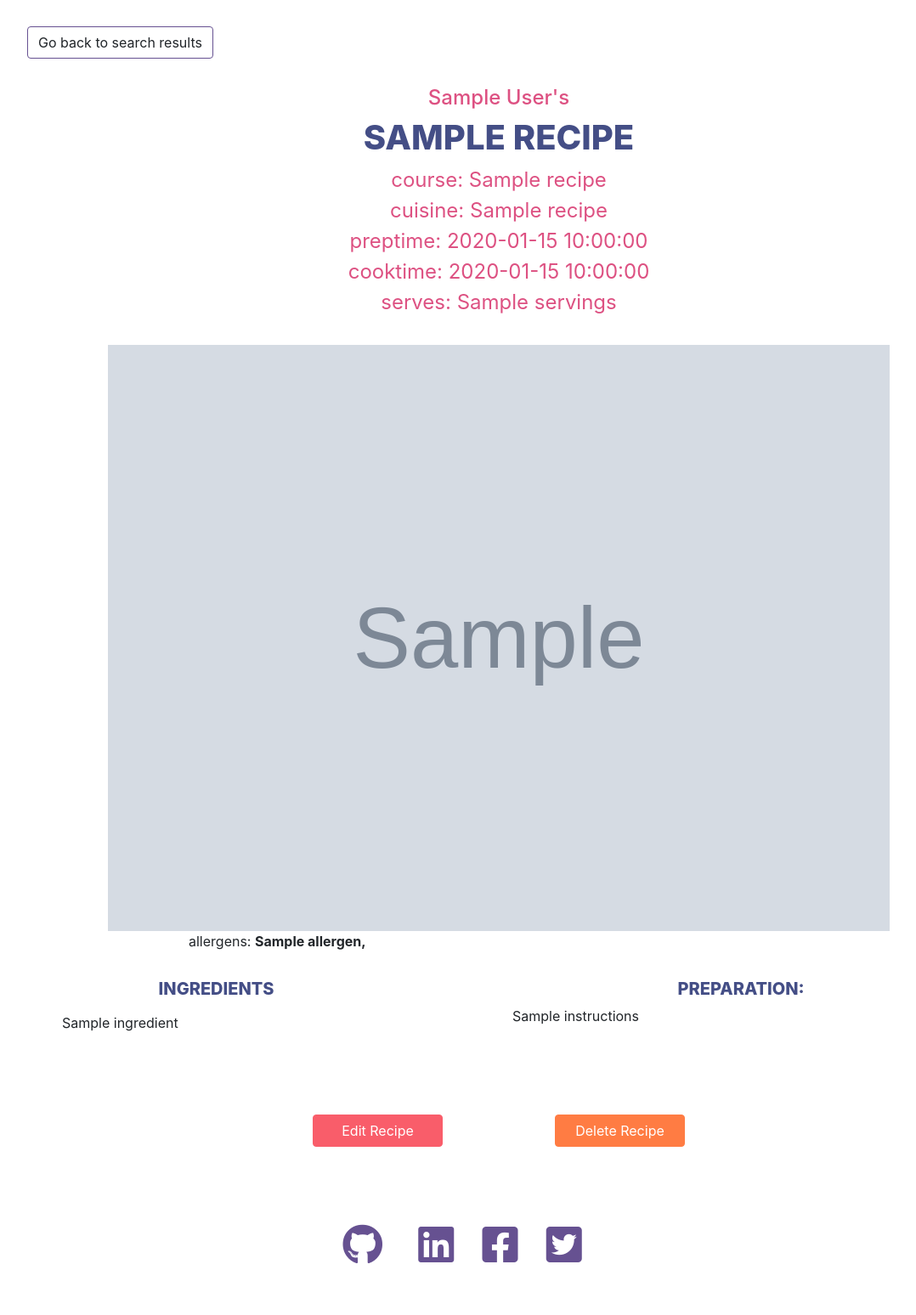
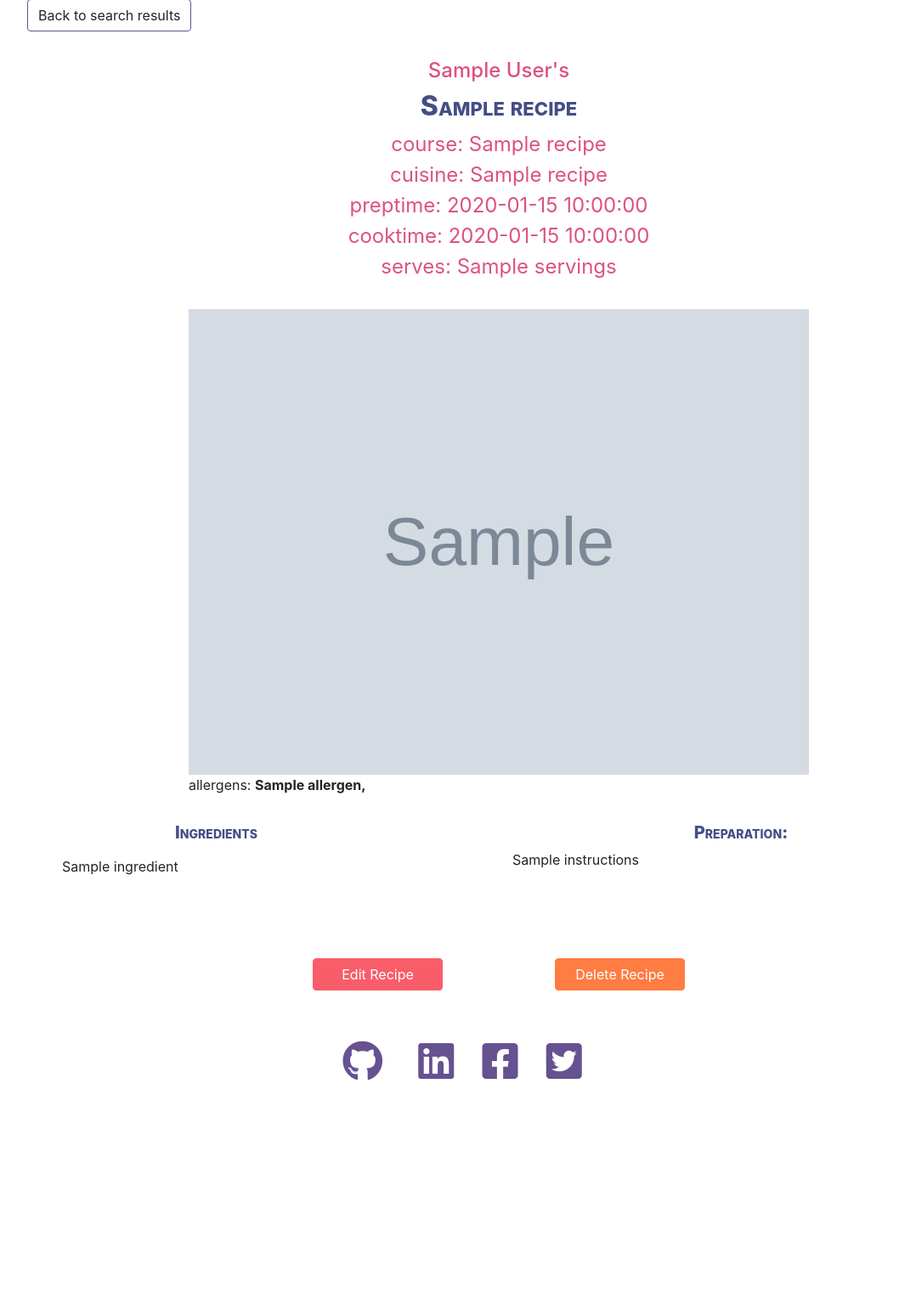
Before and after one commit to LibbyH52/Cookbook-App, a Flask app: template templates/displayrecipe.html in a window 1280 px wide. Shown: the part 481-2029 px from the top of the page at 85% size, without its empty margins (53-1131 px from the left). After the commit the page ends 1752 px from the top, so only its background shows below. Run offline with Flask 2, Linux system fonts and the light colour scheme; the template is opened without the code that fills it: most values are stand-ins (such as "Sample title", 1, 10 or a date in 2020); grey boxes marked "Sample" are stand-in pictures; some libraries are stand-ins or nearby versions.

Commit message:
removed link from navbar in base.html, changed position of 'back to search results' and image size in displayrecipe.html. Removed 'Righteous' font-style for headings

```diff
--- a/static/css/style.css
+++ b/static/css/style.css
@@ -36,7 +36,6 @@ header{
 
 h1 {
     color: #ffffff;
-    font-family: 'Righteous', cursive;
     font-size: 4em;
     font-weight: 800;
     margin: 5% auto;
@@ -46,7 +45,6 @@ h1 {
 
 h2 {
     color: #003f5c;
-    font-family: 'Righteous', cursive;
     font-size: 3em;
     font-weight: 700;
     text-align: center;
@@ -68,7 +66,7 @@ h5 {
 .recipe-heading{
     color: #444e86;
     font-weight: 800;
-    text-transform: uppercase;
+    font-variant: small-caps;
 }
 
 /***********************************button styles*/
@@ -139,6 +137,9 @@ h5 {
     border: 1px solid #a05195;
 }
 
+.btn-ingredient{
+    margin-top: 5px;
+}
 
 /**************************style for recipe cards*/
 
@@ -195,6 +196,10 @@ h5 {
 
 label{
     color: #ffa600;
+}
+
+.edit-ingredient{
+    padding: 5px;
 }
 
 /*******************styles for Display Recipe Page*/
@@ -266,10 +271,6 @@ footer a:visited {
         height: 40vh;
     }
 
-    h3{
-        font-size: 2.5em;
-    }
-
     .loop-item {
         display: inline-block;
         min-height: 440px;
--- a/templates/base.html
+++ b/templates/base.html
@@ -16,7 +16,6 @@
   <header class="header">
     <div class="container">
       <nav class="navbar navbar-expand-lg navbar-light">
-        <a class="navbar-brand" href="#">Online Cookbook</a>
         <a class="navbar-toggler" type="button" data-toggle="collapse" data-target="#navbarNav" aria-controls="navbarNav" aria-expanded="false" aria-label="Toggle navigation">
                 <span class="navbar-toggler-icon"></span>
               </a>
--- a/templates/browserecipes.html
+++ b/templates/browserecipes.html
@@ -34,7 +34,7 @@
             </div>
             <div class="col-sm-12 offset-md-3 col-md-6 offset-lg-0 col-lg-4 form-group">
                 <label for="basic-url">Exclude Allergens:</label>
-                <button class="btn btn-outline-primary btn-allergen" type="button" data-toggle="collapse" data-target="#collapseAllergen" aria-expanded="false" aria-controls="collapseExample">Choose allergens...<i class="fas fa-chevron-down"></i><data-target></data-target></button>
+                <button class="btn btn-outline-primary btn-allergen" type="button" data-toggle="collapse" data-target="#collapseAllergen" aria-expanded="false" aria-controls="collapseExample">Exclude allergens...<i class="fas fa-chevron-down"></i><data-target></data-target></button>
                 <div class="collapse" id="collapseAllergen">
                     {% for allergen in allergens %}
                         <div class="form-check">
@@ -46,7 +46,7 @@
                 </div>
             </div>
         </div>
-        <!-- buttons to apply / reset filters -->
+        <!-- buttons to apply / reset filters-->
         <div class="form-row">
             <div class="col-sm-6 col-md-6 offset-lg-3 col-lg-3">
                 <button class="btn btn-primary btn-filter" type="Submit">Filter Recipes</button>
--- a/templates/displayrecipe.html
+++ b/templates/displayrecipe.html
@@ -1,11 +1,9 @@
 {% extends 'base.html' %}
-
 {% block content %}
-<div class="recipe-container">
 <div class="row">
-        <div class="col-sm-8 col-d-6">
+    <div class="col-sm-4 col-md-2 col-lg-2">
         <!-- button to go back to previous page -->
-            <a class="btn btn-outline-primary back-btn" onclick="history.go(-1)">Go back to search results</a>
+        <a class="btn btn-outline-primary back-btn" onclick="history.go(-1)">Back to search results</a>
     </div>
 </div>
 <div class="row">
@@ -14,7 +12,7 @@
         <h3 class="recipe-heading">{{recipe.recipe_name}}</h3>
     </div>
 </div>
-    <div class-"row">
+<div class- "row">
     <div class="col-sm-8 offset-sm-2 recipe-info">
         course: {{recipe.course_name}}
     </div>
@@ -32,14 +30,12 @@
     </div>
 </div>
 <div class="row">
-        <div class="col-sm-12 col-md-12 offset-lg-1 col-lg-10">
+    <div class="col-sm-12 col-md-12 offset-lg-2 col-lg-8">
         <img src="{{recipe.image_url}}" alt="{{recipe.recipe_name}}">
     </div>
     <div class="col-sm-12 offset-lg-2 col-lg-8">
-            allergens:
-            {% for allergen in recipe.allergens %}
-                <strong>{{allergen}}, </strong>
-            {% endfor %}
+        allergens: {% for allergen in recipe.allergens %}
+        <strong>{{allergen}}, </strong> {% endfor %}
     </div>
 </div>
 <div class="row recipe-row">
@@ -66,6 +62,6 @@
         <a class="btn btn-primary btn-delete" href="{{url_for('delete_recipe', recipe_id=recipe._id)}}" role="button">Delete Recipe</a>
     </div>
 </div>
-</div>
+
 
 {% endblock %}
```
Lines whose indentation alone changed are shown as unchanged.
